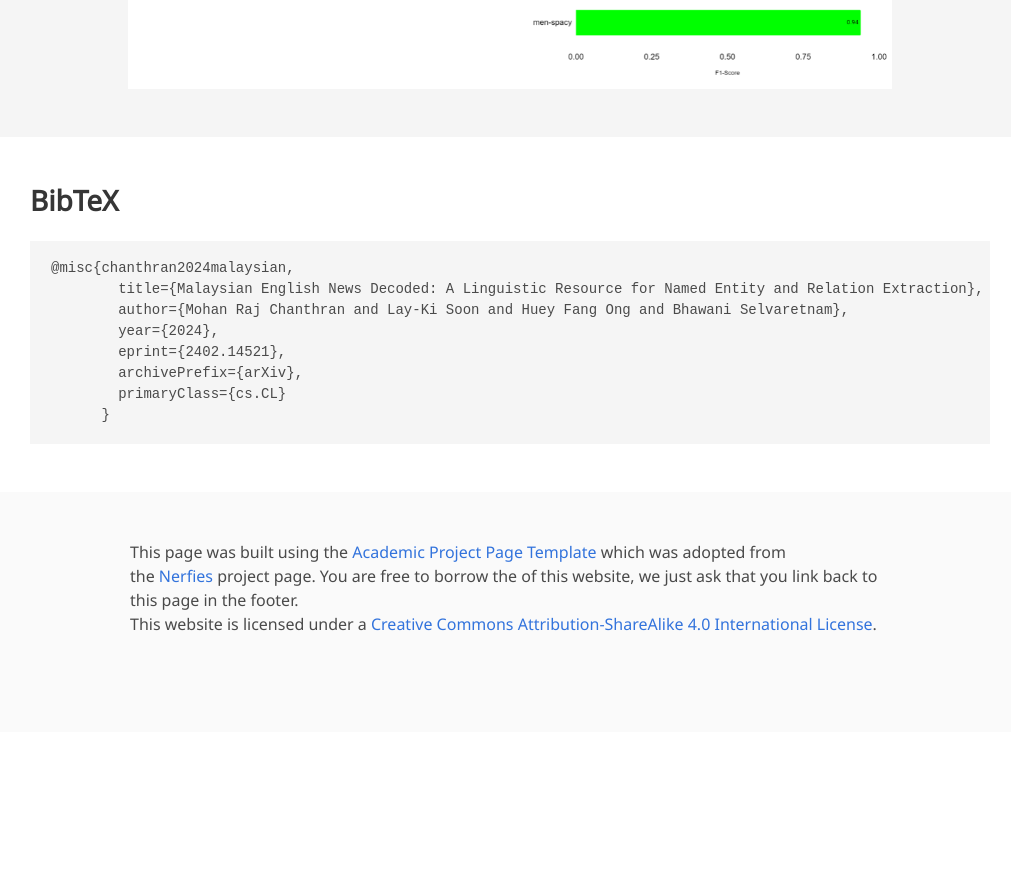
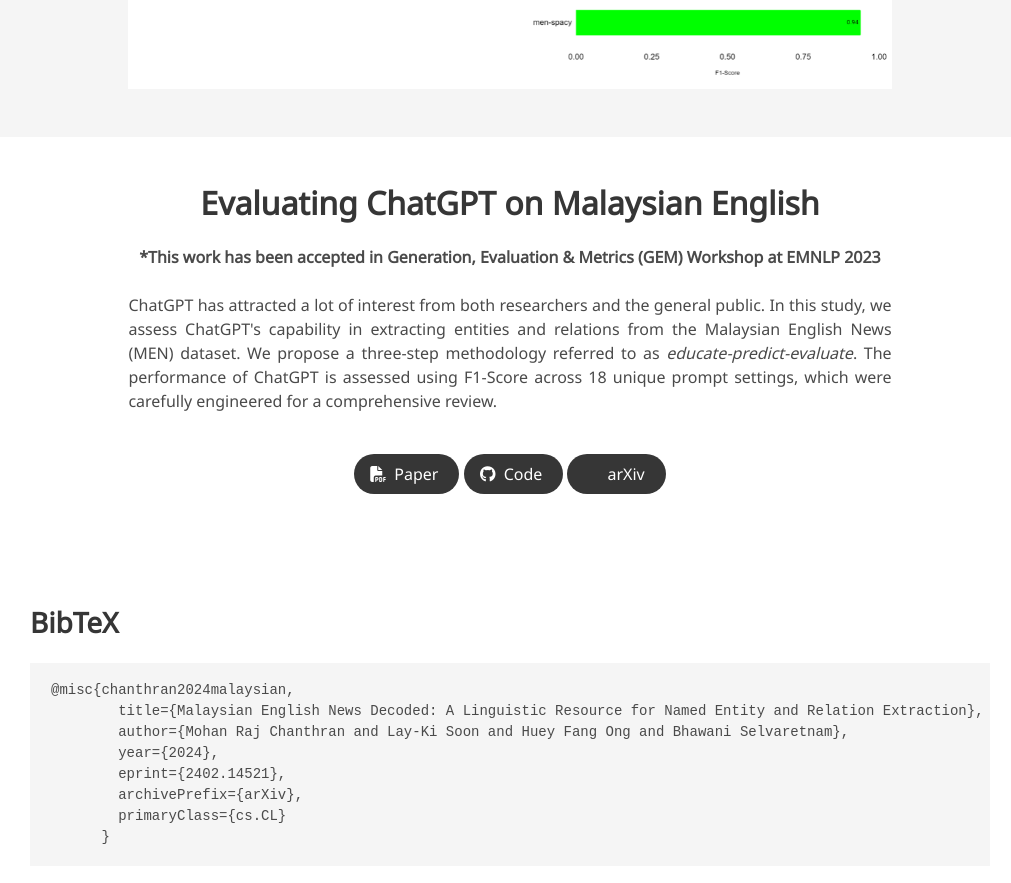
Before and after one commit to mohanraj-nlp/men-dataset-project, a plain HTML site: page index.html in a window 1280 px wide. Shown: the part 2800-3683 px from the top of the page, without its empty margins (130-1141 px from the left). Before the commit the page ends 3532 px from the top, so only its background shows below. Drawn offline with nearby package versions, Linux system fonts and the light colour scheme; some icons are missing; a web font is replaced by a local one.

Commit message:
Initial Push

```diff
--- a/index.html
+++ b/index.html
@@ -176,6 +176,59 @@
 </section>
 <!-- End paper abstract -->
 
+<!-- Image carousel -->
+<section class="section hero is-small">
+  <div class="container is-max-desktop">
+    <div class="columns is-centered has-text-centered">
+      <div class="column is-four-fifths">
+        <h2 class="title is-3">Evaluating ChatGPT on Malaysian English</h2>
+        <b>*This work has been accepted in Generation, Evaluation & Metrics (GEM) Workshop at EMNLP 2023</b> <br>
+        <div class="content has-text-justified">
+          <p>
+            <br>ChatGPT has attracted a lot of interest from both researchers and the general public. In this study, we assess ChatGPT's capability in extracting entities and relations from the Malaysian English News (MEN) dataset. We propose a three-step methodology referred to as <i>educate-predict-evaluate</i>. The performance of ChatGPT is assessed using F1-Score across 18 unique prompt settings, which were carefully engineered for a comprehensive review.
+          </p>
+        </div>
+        <div class="column has-text-centered">
+          <div class="publication-links">
+               <!-- Arxiv PDF link -->
+            <span class="link-block">
+              <a href="https://arxiv.org/pdf/2311.11583.pdf" target="_blank"
+              class="external-link button is-normal is-rounded is-dark">
+              <span class="icon">
+                <i class="fas fa-file-pdf"></i>
+              </span>
+              <span>Paper</span>
+            </a>
+          </span>
+
+        <!-- Github link -->
+        <span class="link-block">
+          <a href="https://github.com/mohanraj-nlp/ChatGPT-Malaysian-English/tree/main" target="_blank"
+          class="external-link button is-normal is-rounded is-dark">
+          <span class="icon">
+            <i class="fab fa-github"></i>
+          </span>
+          <span>Code</span>
+        </a>
+      </span>
+
+      <!-- ArXiv abstract Link -->
+      <span class="link-block">
+        <a href="https://arxiv.org/abs/2311.11583" target="_blank"
+        class="external-link button is-normal is-rounded is-dark">
+        <span class="icon">
+          <i class="ai ai-arxiv"></i>
+        </span>
+        <span>arXiv</span>
+      </a>
+    </span>
+  </div>
+      </div>
+    </div>
+  </div>
+</section>
+<!-- End image carousel -->
+
 <!--BibTex citation -->
   <section class="section" id="BibTeX">
     <div class="container is-max-desktop content">
```
